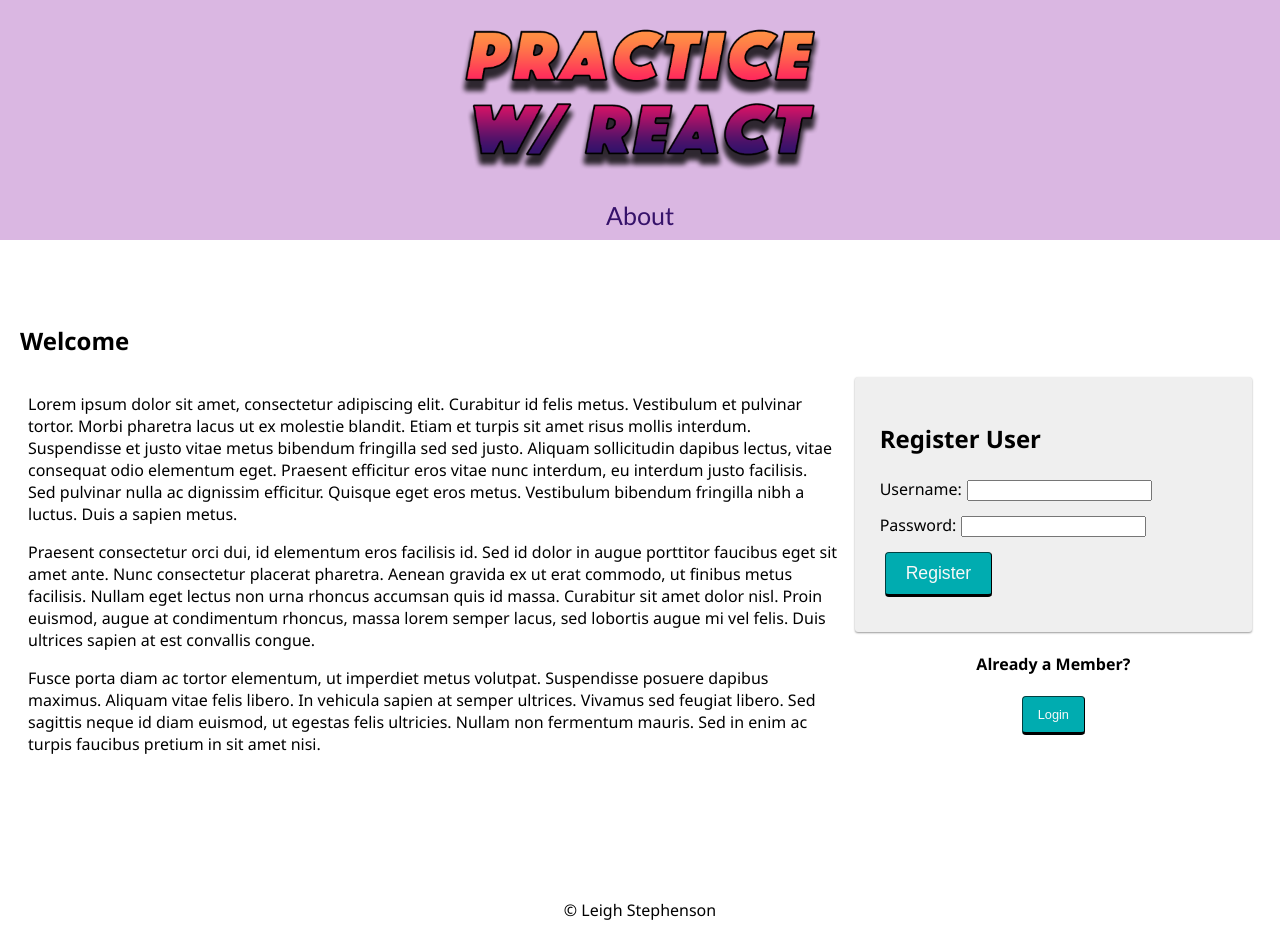
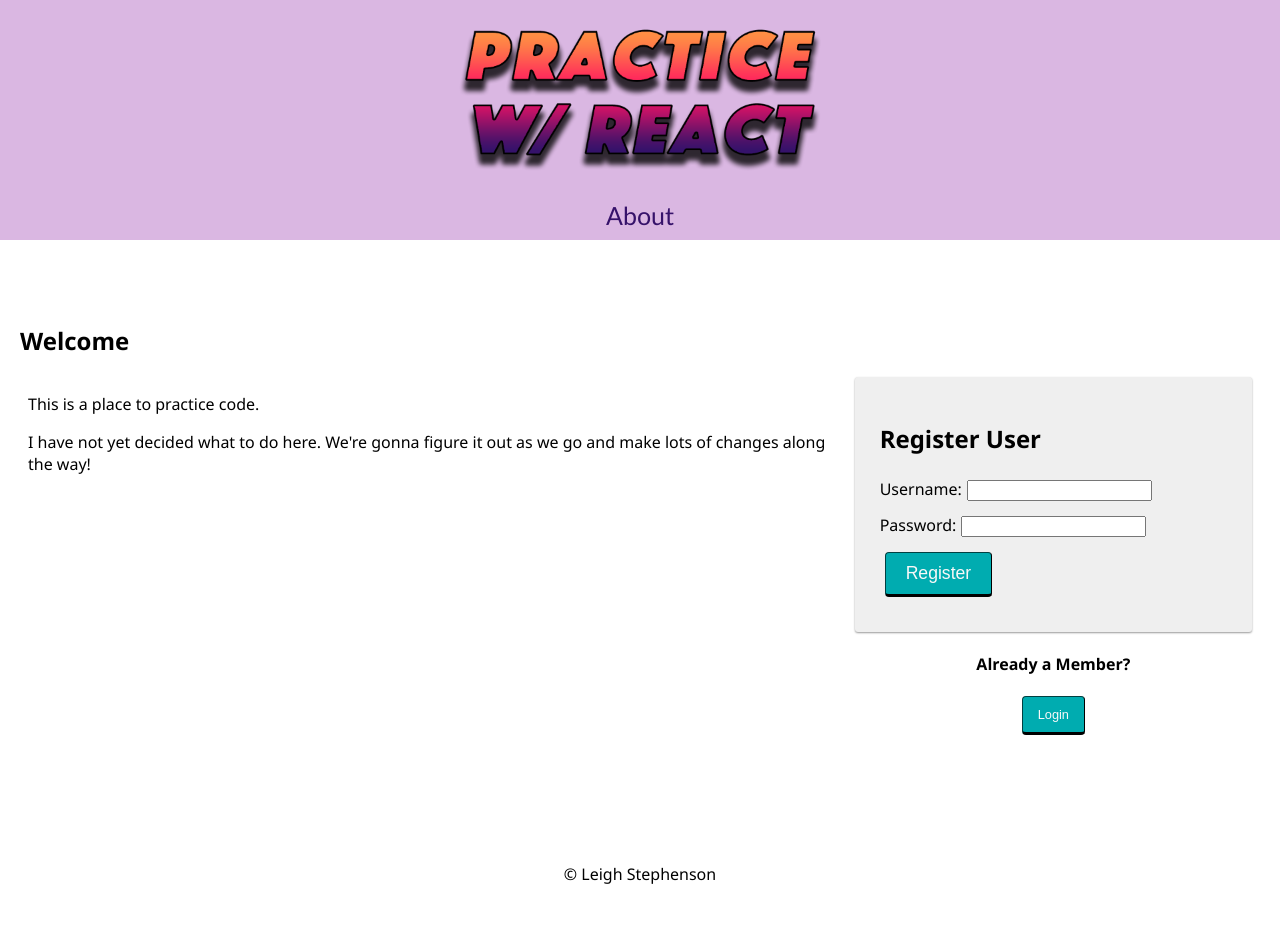
Before and after one commit to leighstephenson/practice-w-react, a React (Create React App) app: page /about#/home in a window 1280 px wide. After the commit the page ends 905 px from the top, so only its background shows below. Built offline with nearby package versions, Linux system fonts and the light colour scheme; no server answers.

Commit message:
Edited content on landing page

```diff
--- a/src/components/LandingPage/LandingPage.jsx
+++ b/src/components/LandingPage/LandingPage.jsx
@@ -20,36 +20,15 @@
       <div className="grid">
         <div className="grid-col grid-col_8">
           <p>
-            Lorem ipsum dolor sit amet, consectetur adipiscing elit. Curabitur
-            id felis metus. Vestibulum et pulvinar tortor. Morbi pharetra lacus
-            ut ex molestie blandit. Etiam et turpis sit amet risus mollis
-            interdum. Suspendisse et justo vitae metus bibendum fringilla sed
-            sed justo. Aliquam sollicitudin dapibus lectus, vitae consequat odio
-            elementum eget. Praesent efficitur eros vitae nunc interdum, eu
-            interdum justo facilisis. Sed pulvinar nulla ac dignissim efficitur.
-            Quisque eget eros metus. Vestibulum bibendum fringilla nibh a
-            luctus. Duis a sapien metus.
+          This is a place to practice code.
           </p>
 
           <p>
-            Praesent consectetur orci dui, id elementum eros facilisis id. Sed
-            id dolor in augue porttitor faucibus eget sit amet ante. Nunc
-            consectetur placerat pharetra. Aenean gravida ex ut erat commodo, ut
-            finibus metus facilisis. Nullam eget lectus non urna rhoncus
-            accumsan quis id massa. Curabitur sit amet dolor nisl. Proin
-            euismod, augue at condimentum rhoncus, massa lorem semper lacus, sed
-            lobortis augue mi vel felis. Duis ultrices sapien at est convallis
-            congue.
+           I have not yet decided what to do here. We're gonna figure
+           it out as we go and make lots of changes along the way!
           </p>
 
-          <p>
-            Fusce porta diam ac tortor elementum, ut imperdiet metus volutpat.
-            Suspendisse posuere dapibus maximus. Aliquam vitae felis libero. In
-            vehicula sapien at semper ultrices. Vivamus sed feugiat libero. Sed
-            sagittis neque id diam euismod, ut egestas felis ultricies. Nullam
-            non fermentum mauris. Sed in enim ac turpis faucibus pretium in sit
-            amet nisi.
-          </p>
+
         </div>
         <div className="grid-col grid-col_4">
           <RegisterForm />
```
